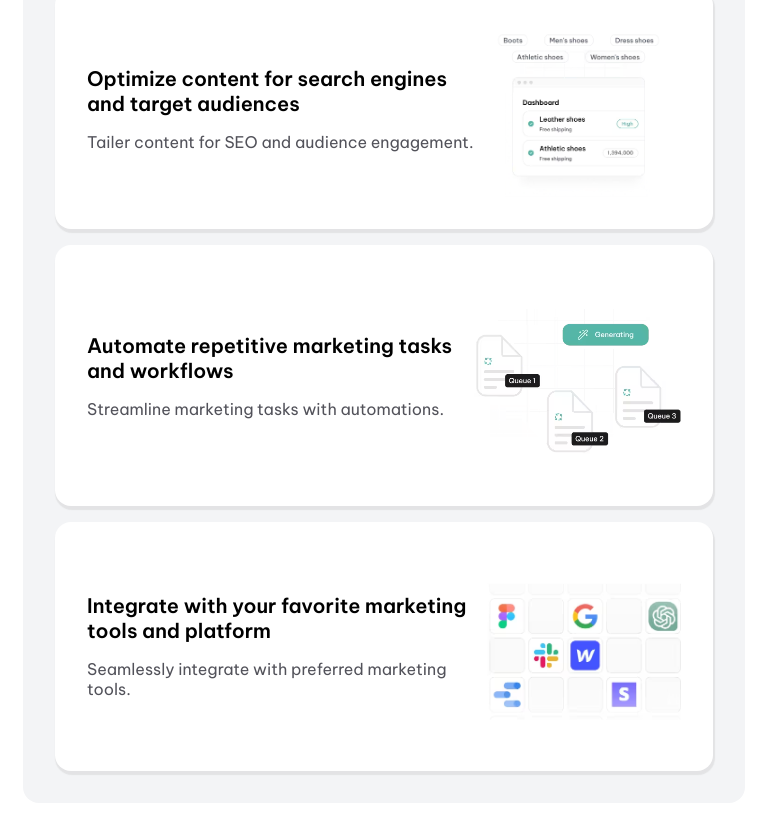
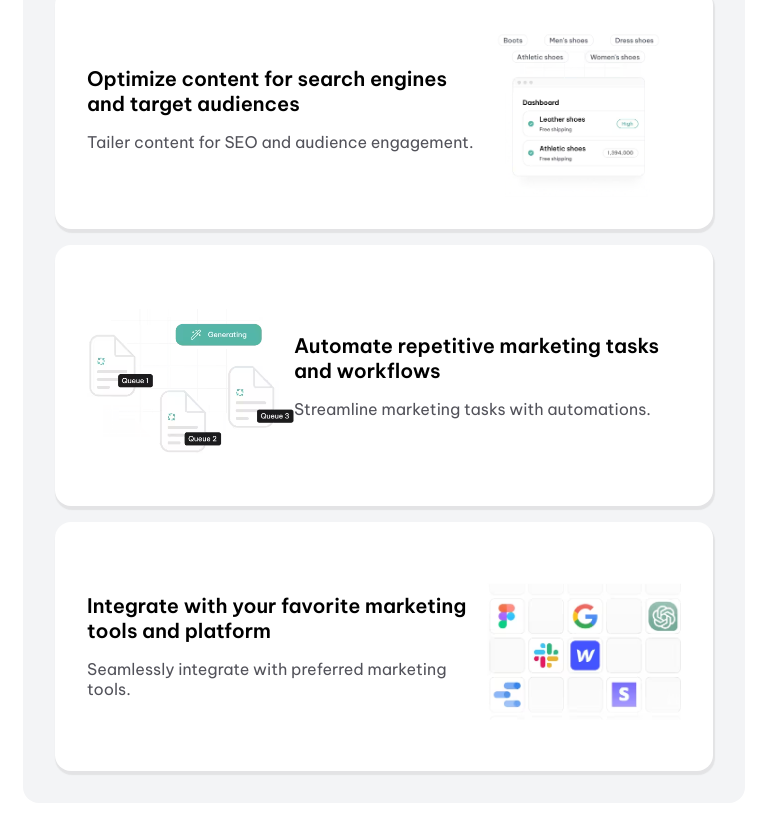
Before and after one commit to dev-RonnieTR/feature-section, a plain HTML site: page index.html in a window 768 px wide. Shown: the part 743-1557 px from the top of the page. Drawn offline with Linux system fonts and the light colour scheme.

Commit message:
Reverse the row order for -feature-4 in the media query

```diff
--- a/styles.css
+++ b/styles.css
@@ -149,6 +149,9 @@ img {
   .feature-3 {
     flex-direction: row;
   }
+  .feature-4 {
+    flex-direction: row-reverse;
+  }
 }
 
 @media (max-width: 640px) {
```
